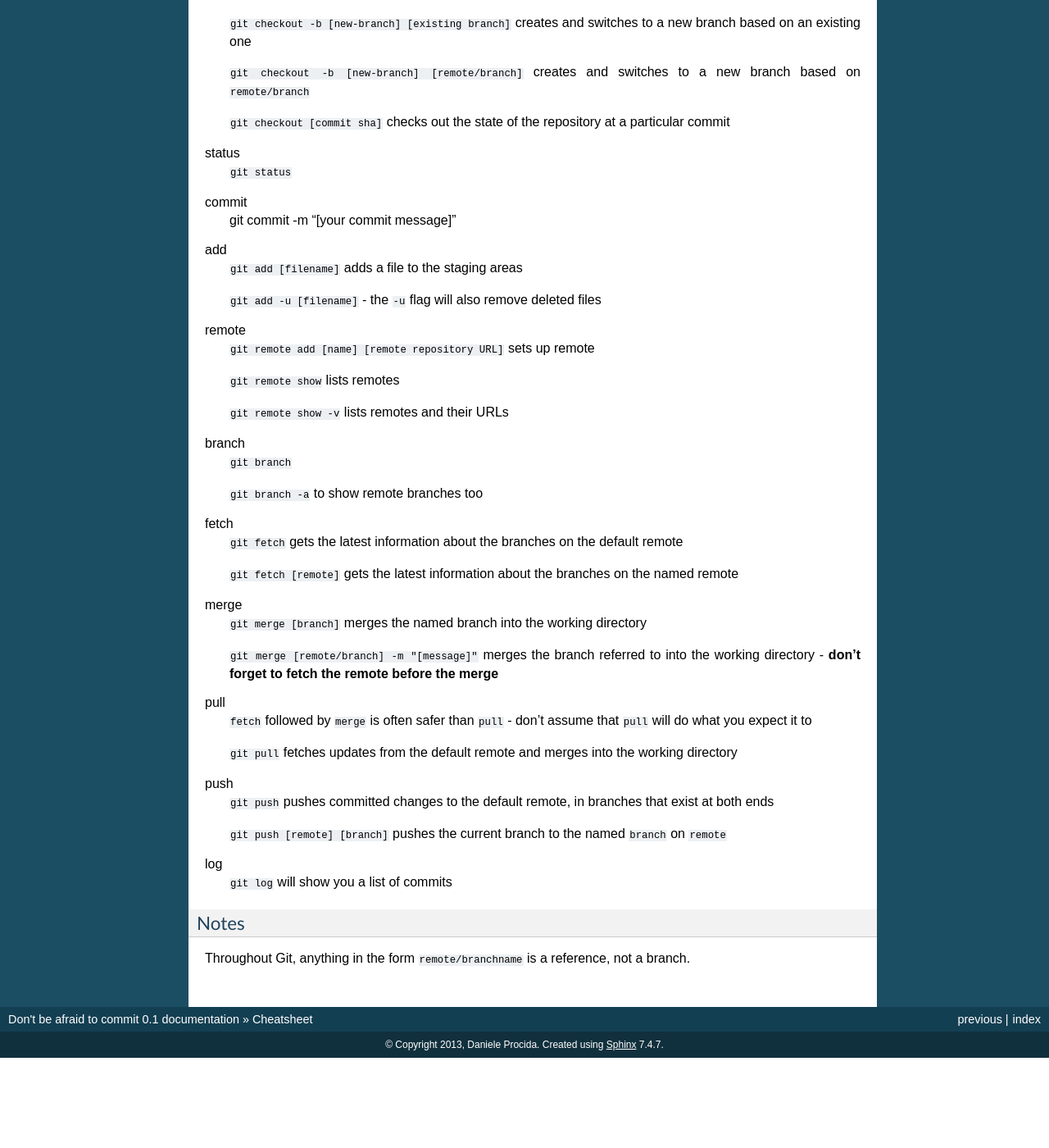
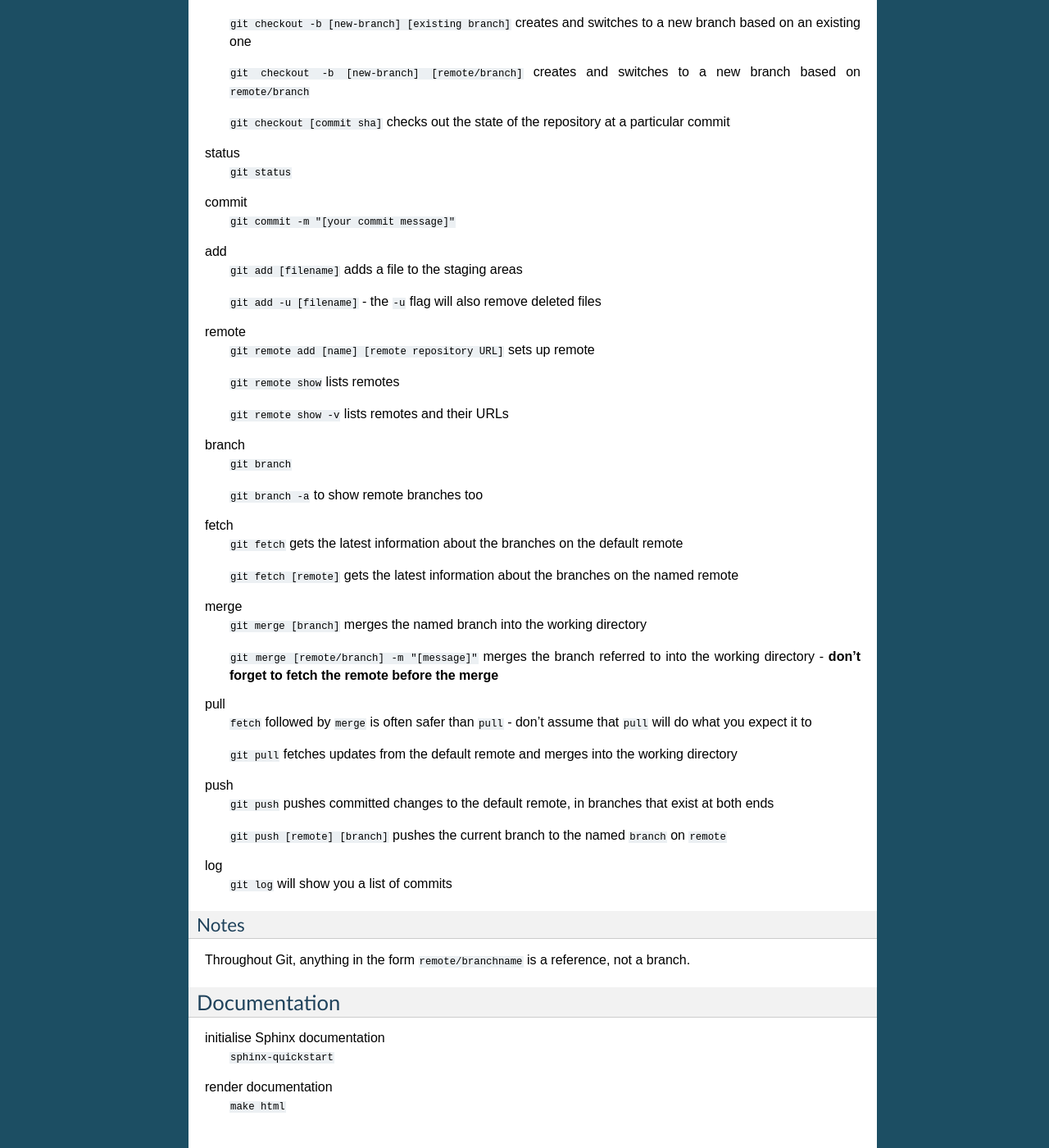
Before and after one commit to evildmp/afraid-to-commit, a Sphinx documentation site: the page built from docs/cheatsheet.rst, in a window 1280 px wide and 1400 px high, scrolled down 1040 px. Shown: the whole window at 82% size. Built offline with Sphinx 7.4.7, drawn with Linux system fonts in a browser that asks for light colours; before the commit the page ends 2330 px from its top, so only the background shows below that.

Commit message:
minor updates

```diff
--- a/docs/cheatsheet.rst
+++ b/docs/cheatsheet.rst
@@ -67,7 +67,7 @@ status
     ``git status``
 
 commit
-    git commit -m "[your commit message]"
+    ``git commit -m "[your commit message]"``
 
 add
     ``git add [filename]`` adds a file to the staging areas
@@ -120,5 +120,14 @@ log
 Notes
 -----
 
-Throughout Git, anything in the form ``remote/branchname`` is a reference, not a
-branch.
+Throughout Git, anything in the form ``remote/branchname`` is a reference, not
+a branch.
+
+Documentation
+=============
+
+initialise Sphinx documentation
+    ``sphinx-quickstart``
+
+render documentation
+    ``make html``
--- a/docs/index.rst
+++ b/docs/index.rst
@@ -25,7 +25,8 @@ You'll find it particularly useful if you think you have some good coding
 ideas, but find that managing the development process sometimes gets in the
 way of your actual development.
 
-* :ref:`search`
+Contents
+========
 
 Before you start
 ----------------
```
Also changed, not shown: docs/git.rst (+4 -3 lines).
